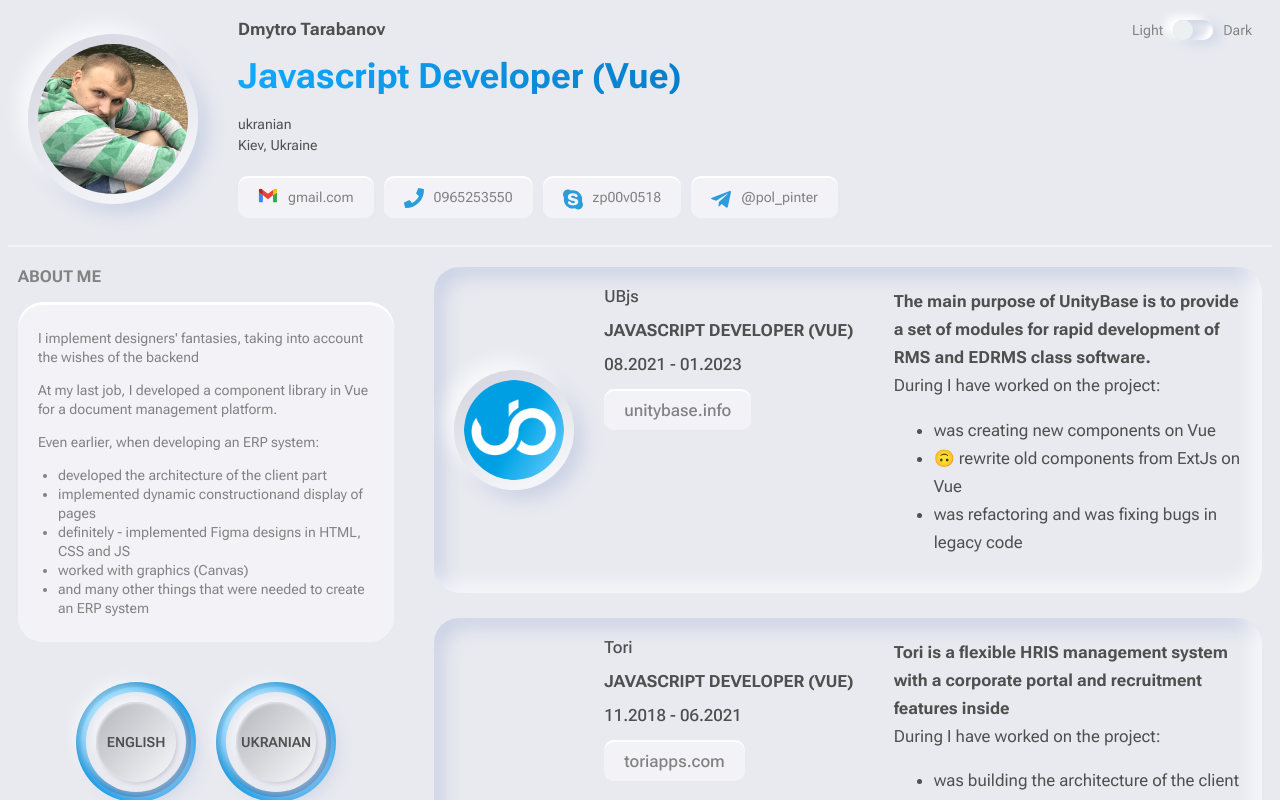
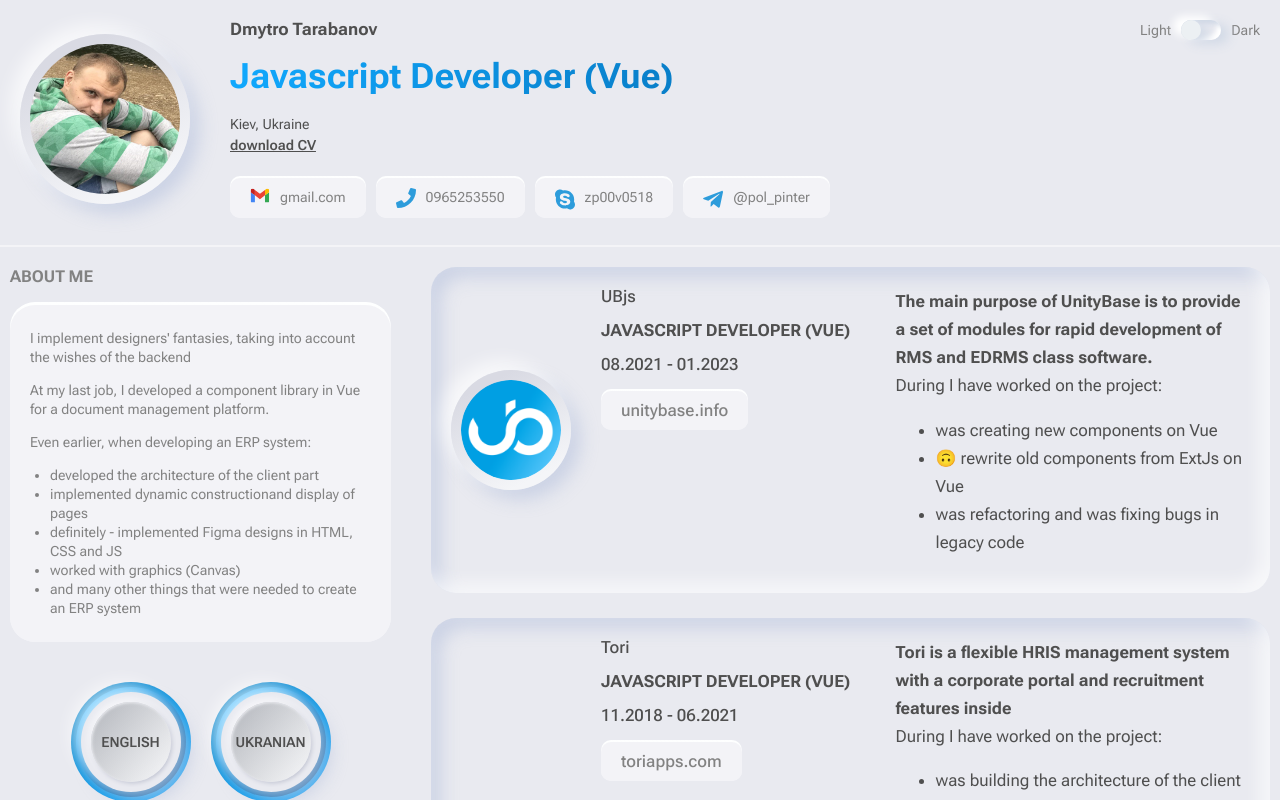
Before and after one commit to zp00v0518/cv-neo, a Vue app: page / in a window 1280 px wide. Shown: the top 800 px of the page. Built offline with nearby package versions, Linux system fonts and the light colour scheme.

Commit message:
added cv

```diff
--- a/src/assets/main.css
+++ b/src/assets/main.css
@@ -79,7 +79,7 @@ html::-webkit-scrollbar-corner {
 }
 
 body {
-  margin-block: 0;
+  margin: 0;
   margin-block-end: var(--padding-double);
   font-family: 'Roboto Flex', sans-serif;
   font-size: 14px;
--- a/src/components/organism/HeaderCv/HeaderCv.vue
+++ b/src/components/organism/HeaderCv/HeaderCv.vue
@@ -2,11 +2,20 @@
   <div class="header-cv">
     <AvatarCv class="header-cv__avatar" :img-src="avatarSrc"> </AvatarCv>
     <div class="header-cv__body">
-      <span class="header-cv__body--name">Dmytro Tarabanov</span>
+      <span class="header-cv__body--name">Dmytro Tarabanov </span>
+
       <h1 class="header-cv__body--position">Javascript Developer (Vue)</h1>
       <div class="header-cv__body__descr">
-        <span class="header-cv__body__descr--item">ukranian</span>
-        <span class="header-cv__body__descr--item">Kiev, Ukraine</span>
+        <!-- <span>ukranian</span> -->
+        <span>Kiev, Ukraine </span>
+        <span>
+          <a
+            class="download-link"
+            href="src/assets/cv.pdf"
+            download="Dmytro Tarabanov.pdf"
+            >download CV</a
+          >
+        </span>
       </div>
       <ContactsCv />
     </div>
@@ -14,19 +23,19 @@
 </template>
 
 <script>
-import avatarSrc from '../../../assets/7.png'
+import avatarSrc from "../../../assets/7.png";
 
-import AvatarCv from '../../atoms/AvatarCv'
-import ContactsCv from '../../moleculs/ContactsCv'
+import AvatarCv from "../../atoms/AvatarCv";
+import ContactsCv from "../../moleculs/ContactsCv";
 export default {
-  name: 'HeaderCv',
-  components: {AvatarCv, ContactsCv},
+  name: "HeaderCv",
+  components: { AvatarCv, ContactsCv },
   data() {
     return {
-      avatarSrc
-    }
-  }
-}
+      avatarSrc,
+    };
+  },
+};
 </script>
 
 <style>
@@ -73,9 +82,14 @@ export default {
   margin-block-end: var(--padding-double);
 }
 
+.download-link {
+  color: inherit;
+  font-weight: 600;
+}
+
 @media (max-width: 700px) {
   .header-cv__body--position {
-    --txt-size: 1.6rem
+    --txt-size: 1.6rem;
   }
 }
 @media (max-width: 550px) {
```
Also changed, not shown: 1 other file (tests, documents, lock files or other folders).
